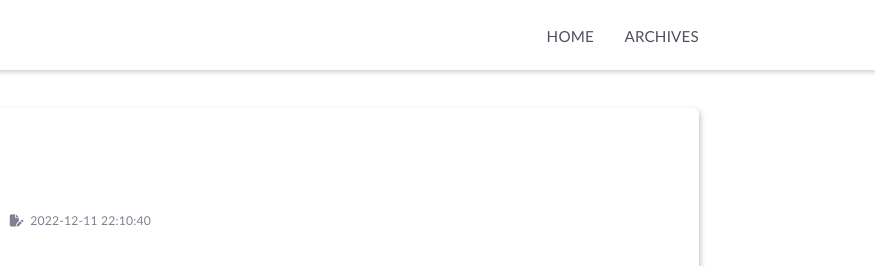
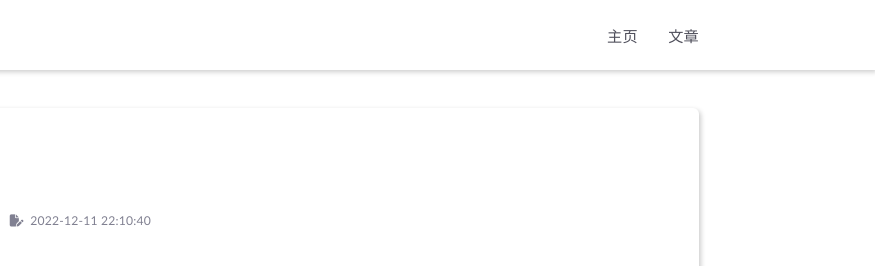
Before and after one commit to xpw7788/xpw7788.github.io, a plain HTML site: page 2022/12/11/hello-world/index.html in a window 1280 px wide. Shown: the top 266 px of the page, 405-1280 px from the left. Drawn offline with Linux system fonts and the light colour scheme.

Commit message:
Site updated: 2022-12-16 11:58:51

```diff
--- a/2022/12/11/hello-world/index.html
+++ b/2022/12/11/hello-world/index.html
@@ -77,7 +77,7 @@
                             <a class=""
                                href="/"
                             >
-                                HOME
+                                主页
                             </a>
                         </li>
 
@@ -85,7 +85,7 @@
                             <a class=""
                                href="/archives"
                             >
-                                ARCHIVES
+                                文章
                             </a>
                         </li>
 
@@ -106,12 +106,12 @@
 
                 <li class="drawer-menu-item flex-center">
                     <a class=""
-                       href="/">HOME</a>
+                       href="/">主页</a>
                 </li>
 
                 <li class="drawer-menu-item flex-center">
                     <a class=""
-                       href="/archives">ARCHIVES</a>
+                       href="/archives">文章</a>
                 </li>
 
         </ul>
```
Also changed, not shown: 2022/12/12/多媒体维护操作手册/index.html (+4 -4 lines), archives/2022/12/index.html (+4 -4 lines), archives/2022/index.html (+4 -4 lines), archives/index.html (+4 -4 lines), index.html (+4 -4 lines), tags/多媒体维护操作手册/index.html (+4 -4 lines).
